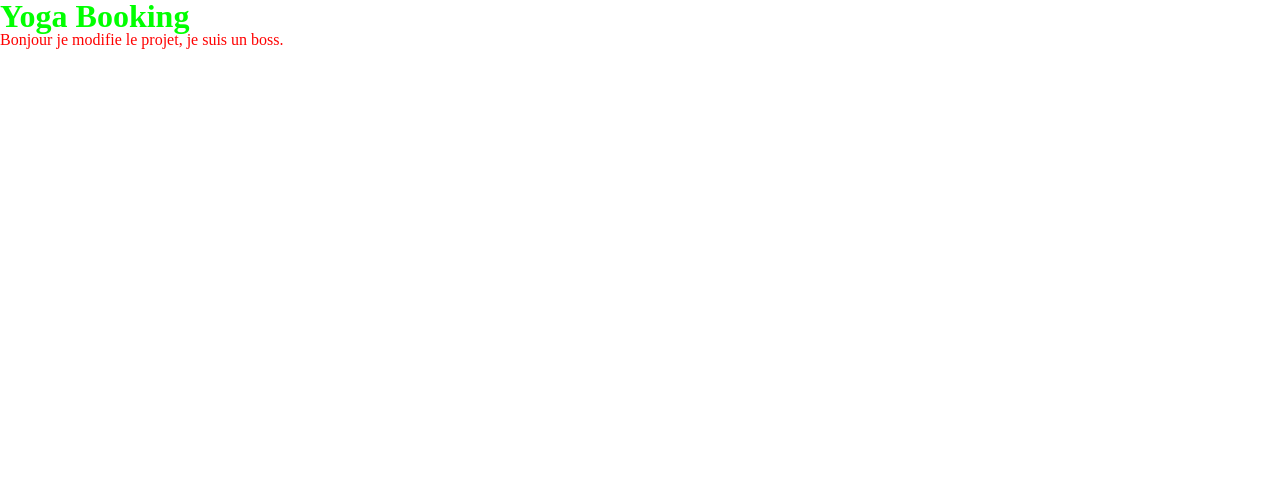
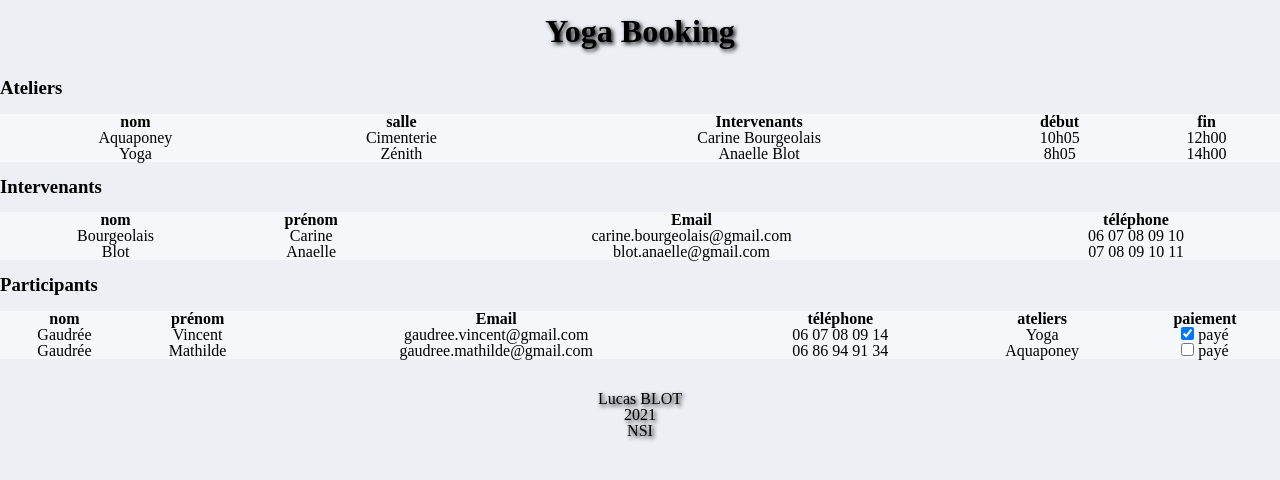
Before and after one commit to mlbonniec/yoga-booking, a website built with Parcel: page src/index.html in a window 1280 px wide. Built offline with nearby package versions, Linux system fonts and the light colour scheme.

Commit message:
modif du style
Co-authored-by: Mathis Le Bonniec <mathislbonniec@gmail.com>

```diff
--- a/src/index.html
+++ b/src/index.html
@@ -8,9 +8,106 @@
     <link rel="stylesheet" href="styles/test.css">
     <title>Yoga Booking</title>
   </head>
+
   <body>
+    <header id ="Yoga-Booking">
       <h1>Yoga Booking</h1>
-  <p>Bonjour je modifie le projet, je suis un boss.</p>
+    </header>
+    <br/>
+    <br/>
+    <div id ="table1">
+      <h3 id ="title">Ateliers</h3>
+      <br/>
+      <table id="Ateliers">
+        <tr>
+          <th>nom</th>
+          <th>salle</th>
+          <th>Intervenants</th>
+          <th>début</th>
+          <th>fin</th>
+        </tr>
+        <tr>
+          <td>Aquaponey</td>
+          <td>Cimenterie</td>
+          <td>Carine Bourgeolais</td>
+          <td>10h05</td>
+          <td>12h00</td>
+        </tr>
+        <tr>
+          <td>Yoga</td>
+          <td>Zénith</td>
+          <td>Anaelle Blot</td>
+          <td>8h05</td>
+          <td>14h00</td>
+        </tr>
+      </table>
+    </div>
+    <br/>
+    <div id = "table2">
+      <h3 id ="title">Intervenants</h3>
+      <br/>
+      <table id="Intervenants">
+        <tr>
+          <th>nom</th>
+          <th>prénom</th>
+          <th>Email</th>
+          <th>téléphone</th>
+        </tr>
+        <tr>
+          <td>Bourgeolais</td>
+          <td>Carine</td>
+          <td>carine.bourgeolais@gmail.com</td>
+          <td>06 07 08 09 10</td>
+        </tr>
+        <tr>
+          <td>Blot</td>
+          <td>Anaelle</td>
+          <td>blot.anaelle@gmail.com</td>
+          <td>07 08 09 10 11</td>
+        </tr>
+      </table>
+    </div>
+    <br/>
+    <div id = "table3">
+      <h3 id ="title">Participants</h3>
+      <br/>
+      <table id="Participants">
+        <tr>
+          <th>nom</th>
+          <th>prénom</th>
+          <th>Email</th>
+          <th>téléphone</th>
+          <th>ateliers</th>
+          <th>paiement</th>
+        </tr>
+        <tr>
+          <td>Gaudrée</td>
+          <td>Vincent</td>
+          <td>gaudree.vincent@gmail.com</td>
+          <td>06 07 08 09 14</td>
+          <td>Yoga</td>
+          <td><div>
+            <input type="checkbox" id="scales" name="scales"
+                   checked>
+            <label for="scales">payé</label>
+          </div></td>
+        </tr>
+        <tr>
+          <td>Gaudrée</td>
+          <td>Mathilde</td>
+          <td>gaudree.mathilde@gmail.com</td>
+          <td>06 86 94 91 34</td>
+          <td>Aquaponey</td>
+          <td><div>
+            <input type="checkbox" id="scales" name="scales">
+            <label for="scales">payé</label>
+          </div></td>
+        </tr>
+      </table>
+    </div>
     <script src="scripts/index.ts"></script>
+    <br/>
+    <br/>
+    <footer>Lucas BLOT<br/>2021<br/>NSI</footer>
   </body>
 </html>
--- a/src/styles/test.css
+++ b/src/styles/test.css
@@ -1,6 +1,46 @@
-p {
-    color: red;
+body {
+    text-align: center;
+    margin-left: 150px;
+    margin-right: 150px;
+    font-family: cursive;
+    color: #000000;
+    background-color: #EEEFF5;
+    background-repeat: no-repeat, repeat;
+    background-size: 100%;
+    background-attachment: fixed;
 }
-h1 {
-    color: rgb(0, 255, 0);
+#Yoga-Booking{
+    margin-top: 15px;
 }
+header, footer{
+    text-shadow: 2px 2px 4px #000000;
+}
+footer {
+    border-radius: 20px;
+    border: 2px solid black;
+}
+table {
+    width: 100%;
+    text-align: center;
+    background-color: #F5F7FA;
+    }
+th {
+    font-family: monospace;
+    padding: 5px;
+}
+tr {
+    font-family: sans-serif;
+    border: thin solid #EAECEF;
+    padding: 5px;
+    text-align: center;
+}
+td {
+    padding: 5px;
+}
+
+caption {
+    font-family: sans-serif;
+}
+#title {
+    text-align: left;
+}
```
Also changed, not shown: 1 other file. Lines whose indentation alone changed are shown as unchanged.
